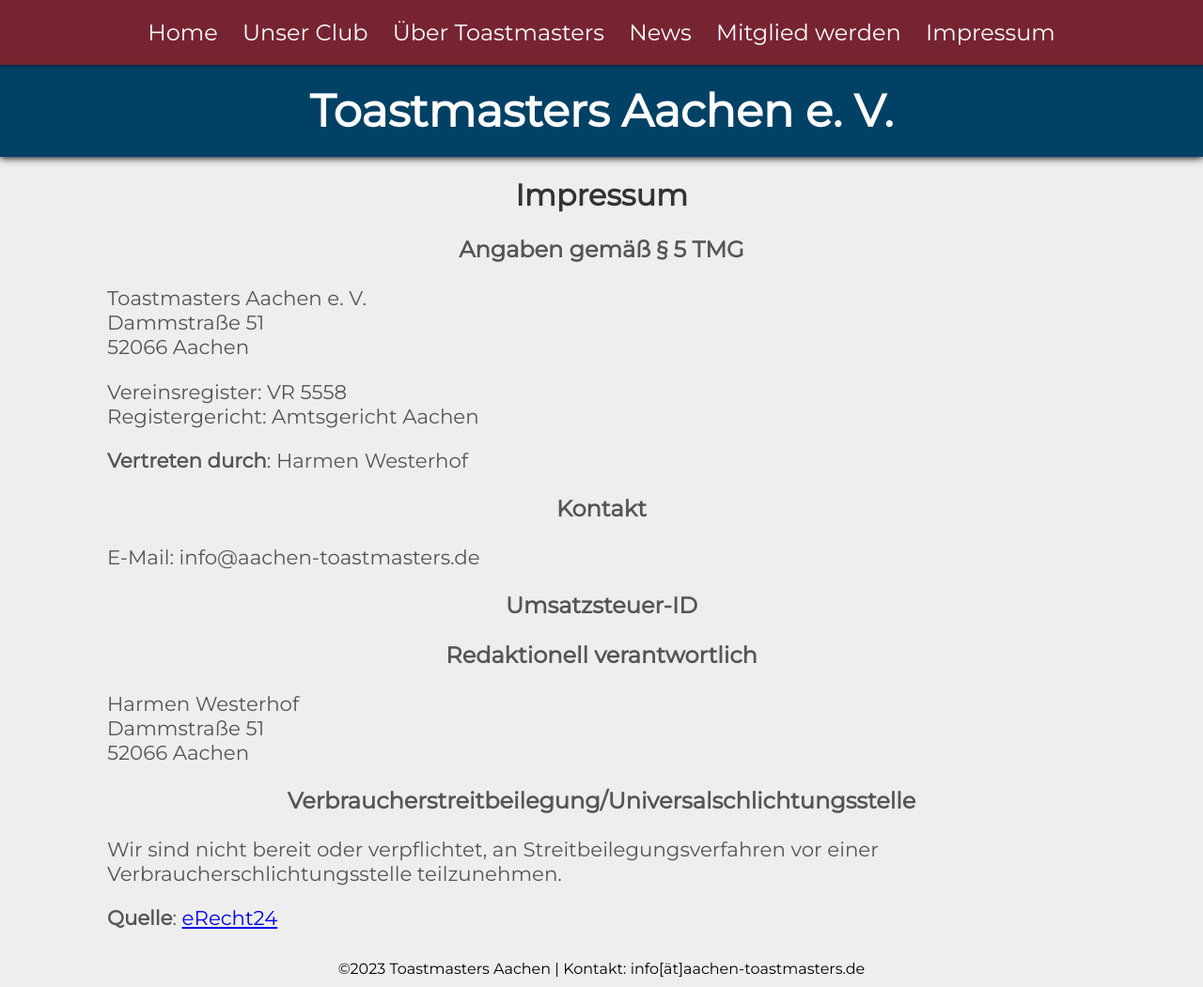
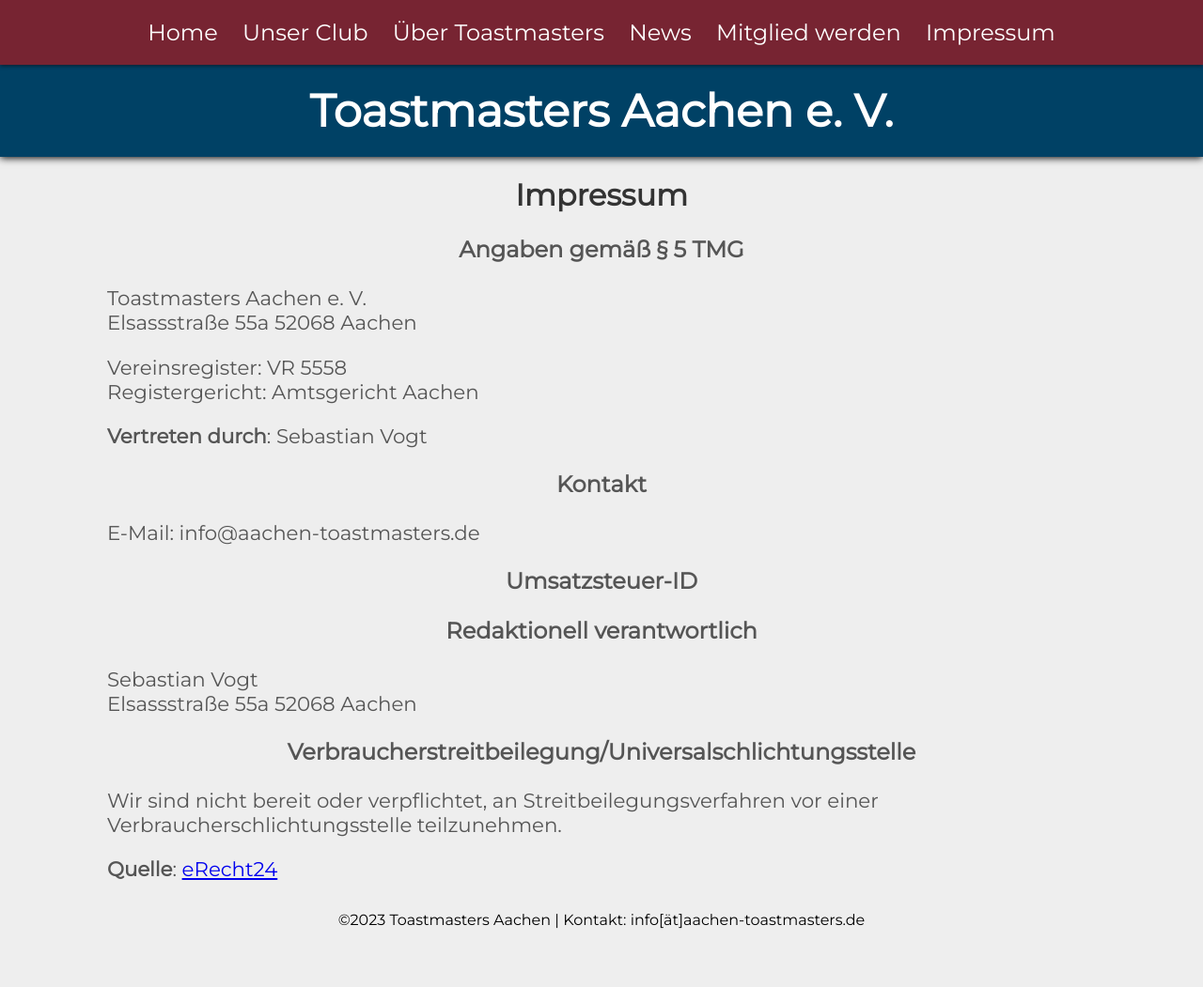
Before and after one commit to toastmasters-aachen/toastmasters-aachen.github.io, a Jekyll site: the page built from imprint.md, in a window 1280 px wide. Shown: the whole page at 94% size. Built offline with Jekyll 4.4.1, drawn with Linux system fonts in a browser that asks for light colours; after the commit the page ends 999 px from its top, so only the background shows below that.

Commit message:
Update imprint.md

```diff
--- a/imprint.md
+++ b/imprint.md
@@ -8,13 +8,13 @@ layout: default
 ### Angaben gemäß § 5 TMG
 
 Toastmasters Aachen e. V.
-Dammstraße 51
-52066 Aachen
+Elsassstraße 55a
+52068 Aachen
 
 Vereinsregister: VR 5558
 Registergericht: Amtsgericht Aachen
 
-**Vertreten durch**: Harmen Westerhof
+**Vertreten durch**: Sebastian Vogt
 
 
 ### Kontakt
@@ -30,9 +30,9 @@ E-Mail: info@aachen-toastmasters.de
 
 ### Redaktionell verantwortlich
 
-Harmen Westerhof
-Dammstraße 51
-52066 Aachen
+Sebastian Vogt
+Elsassstraße 55a
+52068 Aachen
 
 
 ### Verbraucherstreitbeilegung/Universalschlichtungsstelle
```
